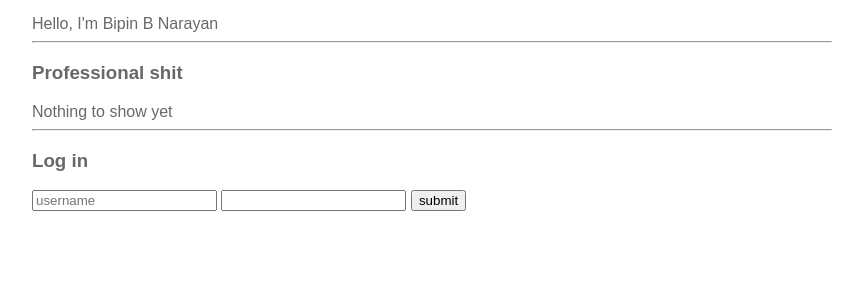
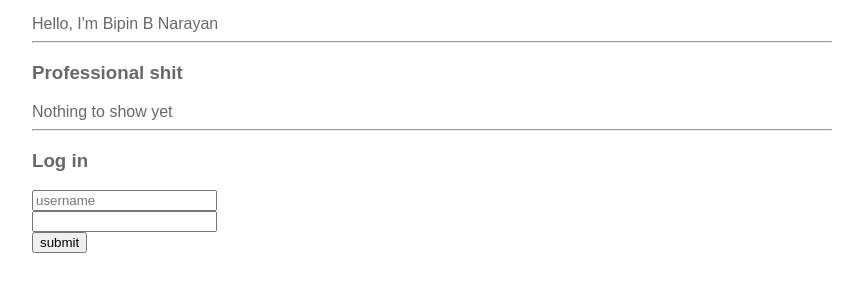
Before and after one commit to PeaceRebel/imad-2016-app, a website: page ui/index.html in a window 1280 px wide. Shown: the part 288-580 px from the top of the page, without its empty margins (198-1061 px from the left). Drawn offline with Linux system fonts and the light colour scheme.

Commit message:
[imad-console] Updates ui/index.html

```diff
--- a/ui/index.html
+++ b/ui/index.html
@@ -20,8 +20,8 @@
             <hr/>
             <div>
                 <h3>Log in</h3>
-                <input type = 'text' id='username' placeholder='username'/>
-                <input type='password' id='password'/>
+                <input type = 'text' id='username' placeholder='username'/><br>
+                <input type='password' id='password'/><br>
                 <input type='submit' id='submit_btn' value='submit'/>
             </div>
             <div class='footer'>
```
